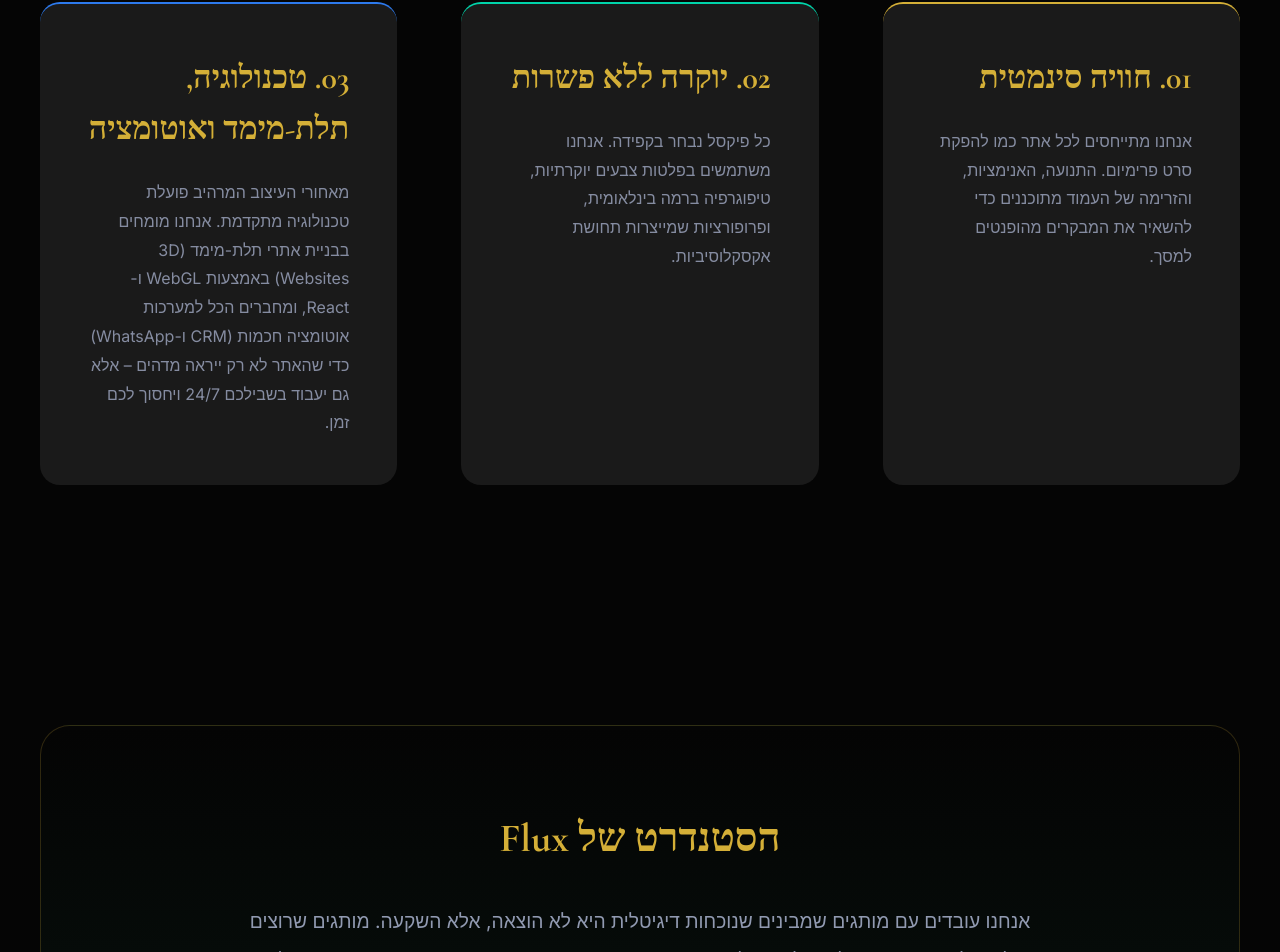
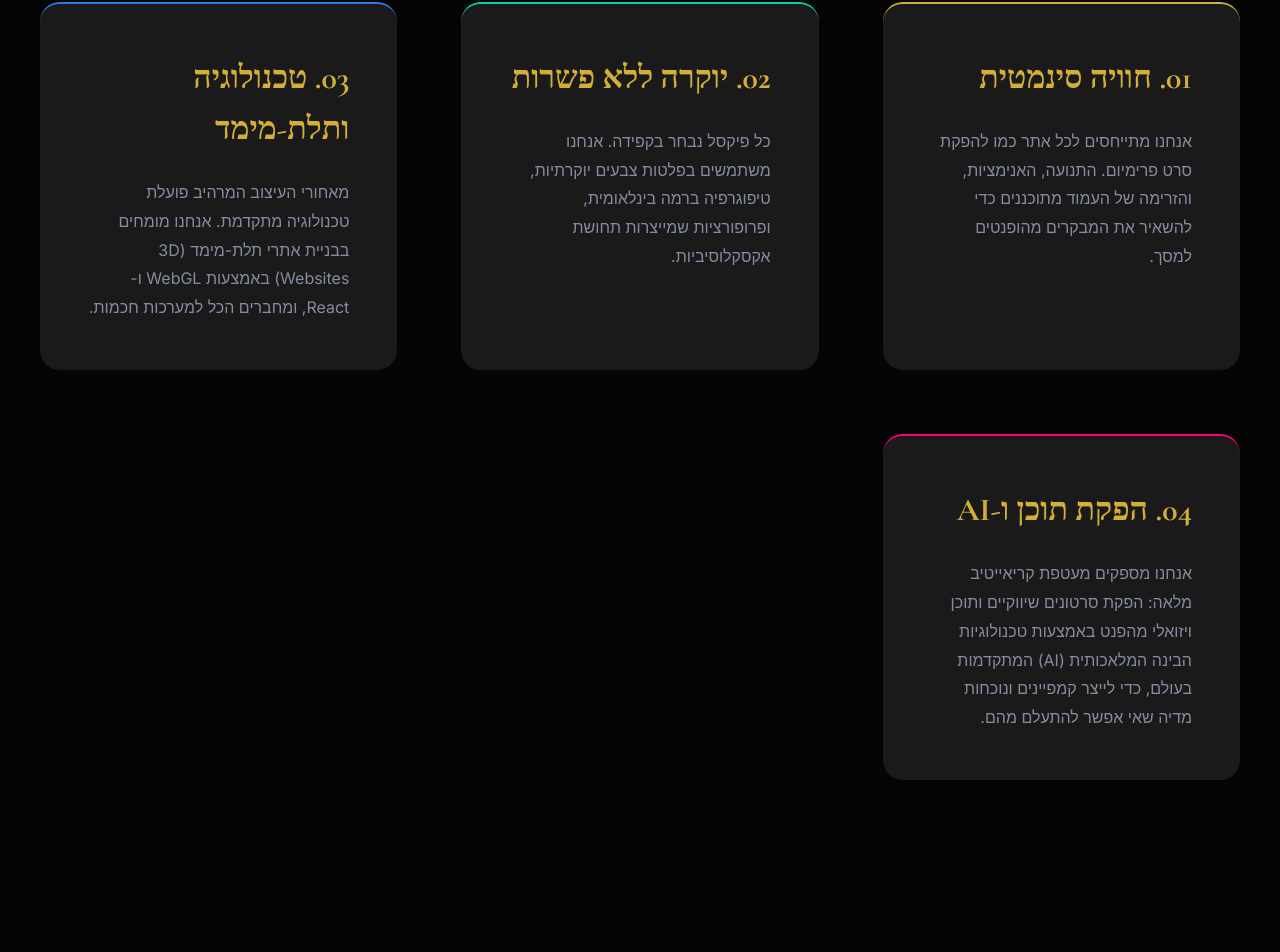
Before and after one commit to natanMeT/dev-luxe, a React (Vite) app: page /about in a window 1280 px wide. Shown: the part 824-1776 px from the top of the page. Built offline with nearby package versions, Linux system fonts and the light colour scheme; a web font is replaced by a local one.

Commit message:
feat: add AI video and content generation offerings

```diff
--- a/src/pages/About.jsx
+++ b/src/pages/About.jsx
@@ -82,9 +82,22 @@ const About = () => {
             transition={{ duration: 0.8, delay: 0.4 }}
             style={{ padding: '3rem', background: 'var(--color-slate)', borderRadius: '20px', borderTop: '2px solid #2d7aed' }}
           >
-            <h3 style={{ fontSize: '2rem', marginBottom: '1.5rem', fontFamily: "'Cormorant Garamond', serif" }}>03. טכנולוגיה, תלת-מימד ואוטומציה</h3>
+            <h3 style={{ fontSize: '2rem', marginBottom: '1.5rem', fontFamily: "'Cormorant Garamond', serif" }}>03. טכנולוגיה ותלת-מימד</h3>
             <p style={{ color: 'rgba(180, 190, 220, 0.7)', lineHeight: 1.8 }}>
-              מאחורי העיצוב המרהיב פועלת טכנולוגיה מתקדמת. אנחנו מומחים בבניית אתרי תלת-מימד (3D Websites) באמצעות WebGL ו-React, ומחברים הכל למערכות אוטומציה חכמות (CRM ו-WhatsApp) כדי שהאתר לא רק ייראה מדהים – אלא גם יעבוד בשבילכם 24/7 ויחסוך לכם זמן.
+              מאחורי העיצוב המרהיב פועלת טכנולוגיה מתקדמת. אנחנו מומחים בבניית אתרי תלת-מימד (3D Websites) באמצעות WebGL ו-React, ומחברים הכל למערכות חכמות.
+            </p>
+          </motion.div>
+
+          <motion.div
+            initial={{ opacity: 0, y: 40 }}
+            whileInView={{ opacity: 1, y: 0 }}
+            viewport={{ once: true }}
+            transition={{ duration: 0.8, delay: 0.6 }}
+            style={{ padding: '3rem', background: 'var(--color-slate)', borderRadius: '20px', borderTop: '2px solid #ff007f' }}
+          >
+            <h3 style={{ fontSize: '2rem', marginBottom: '1.5rem', fontFamily: "'Cormorant Garamond', serif" }}>04. הפקת תוכן ו-AI</h3>
+            <p style={{ color: 'rgba(180, 190, 220, 0.7)', lineHeight: 1.8 }}>
+              אנחנו מספקים מעטפת קריאייטיב מלאה: הפקת סרטונים שיווקיים ותוכן ויזואלי מהפנט באמצעות טכנולוגיות הבינה המלאכותית (AI) המתקדמות בעולם, כדי לייצר קמפיינים ונוכחות מדיה שאי אפשר להתעלם מהם.
             </p>
           </motion.div>
 
--- a/src/pages/Home.jsx
+++ b/src/pages/Home.jsx
@@ -60,10 +60,10 @@ const Home = () => {
       price: 'מ-8,500 ₪',
       features: [
         'אתר מותאם אישית מאפס',
-        'מיתוג מלא ולוגו',
+        'הפקת סרטוני וידאו מבוססי AI',
         'אוטומציית וואטסאפ ולידים',
         'חיבור CRM ומערכות חכמות',
-        'ליווי שיווקי + תמיכה שוטפת'
+        'קופירייטינג וכתיבה שיווקית'
       ],
       color: '#00d4aa'
     }
```
